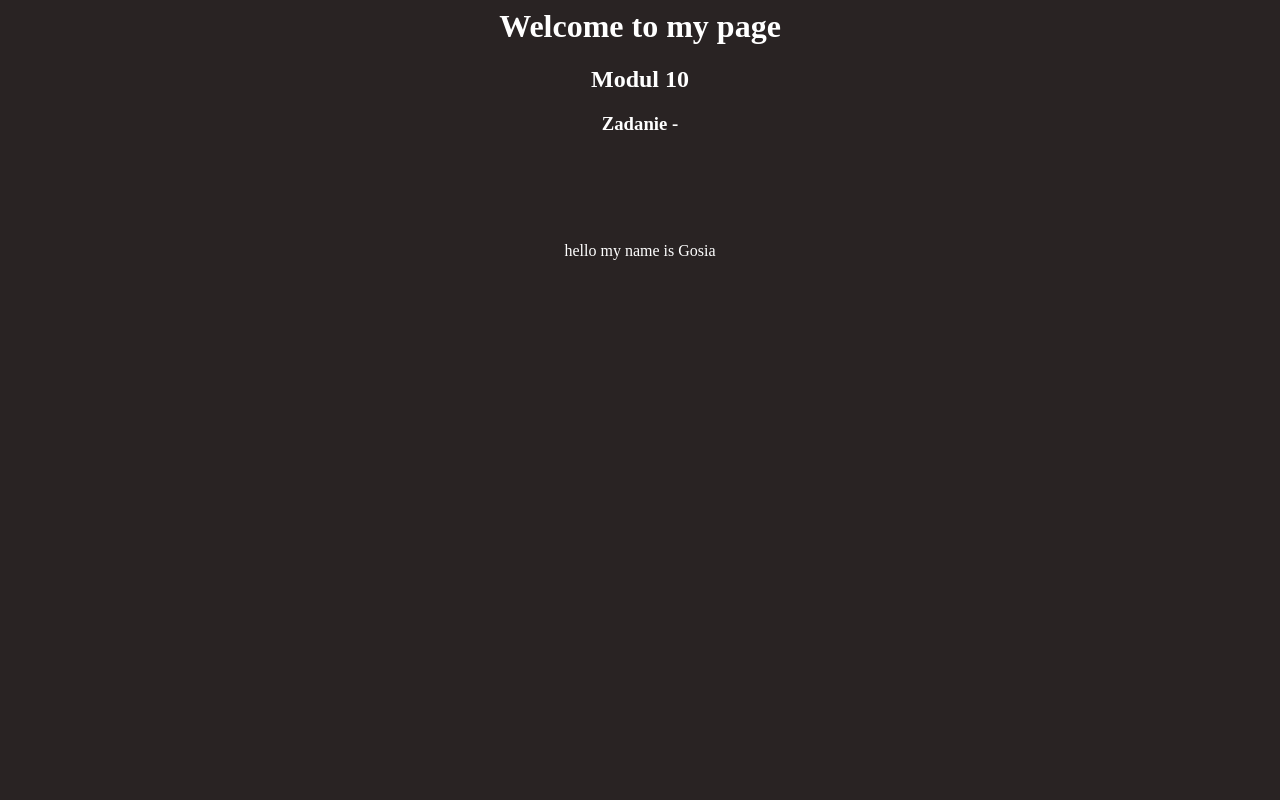
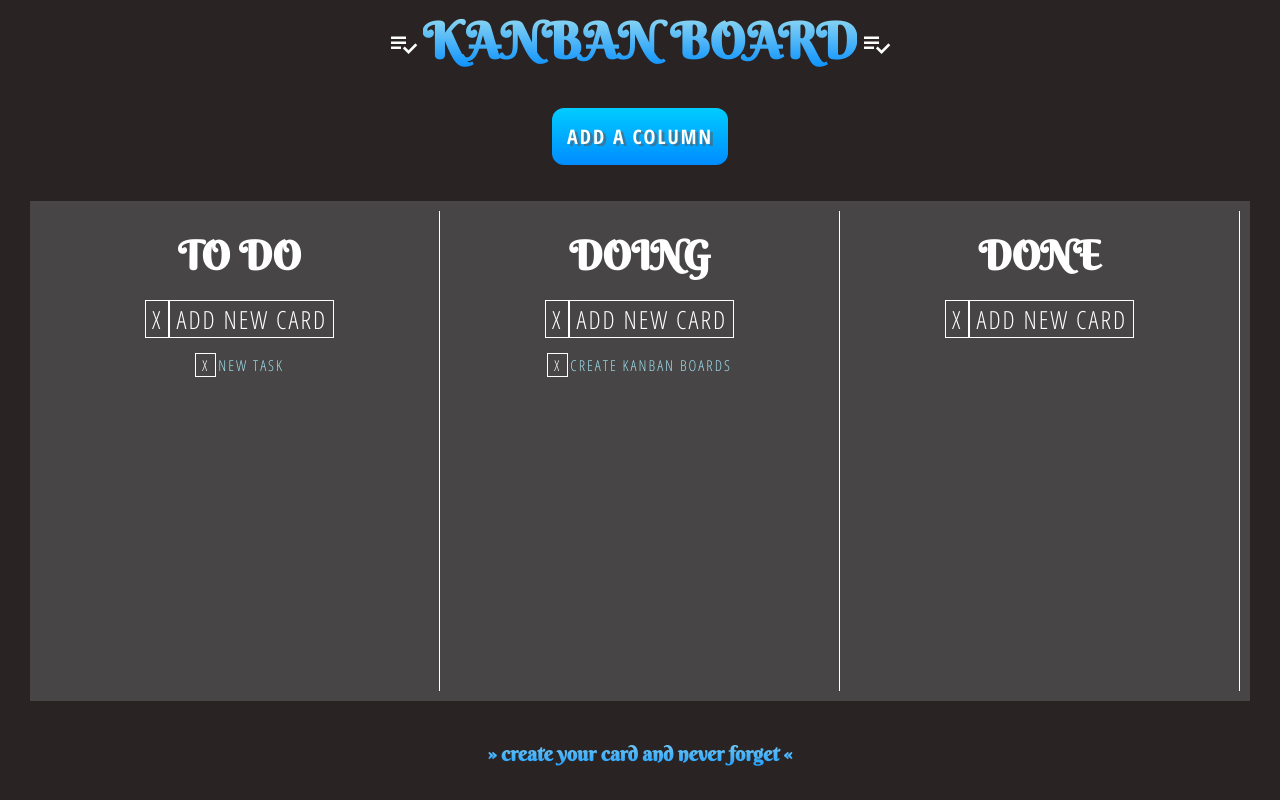
Before and after one commit to mkudlak/Modul-11, a website: page zad3/index.html in a window 1280 px wide. Drawn offline with nearby package versions, Linux system fonts and the light colour scheme.

Commit message:
Add files for exe3

```diff
--- a/zad3/index.html
+++ b/zad3/index.html
@@ -1,17 +1,40 @@
+<!DOCTYPE html>
 <html>
+
 <head>
   <meta charset="utf-8">
-      <title>Page title</title>
-      <link rel="stylesheet" href="css/style.css">
+  <title>Kanban board</title>
+  <link href="https://fonts.googleapis.com/css?family=Berkshire+Swash|Open+Sans+Condensed:300,700" rel="stylesheet">
+  <link href="https://fonts.googleapis.com/icon?family=Material+Icons" rel="stylesheet">
+  <link rel="stylesheet" href="scss/style.css">
 </head>
+
 <body>
-      <h1>Welcome to my page</h1>
-      <h2>Modul 10</h2>
-      <h3>Zadanie -    </h3>
-      <br><br><br><br>
-        <p>hello my name is Gosia </p>
 
+  <div id="board" class="board">
+    <div class="title">
+      <i class="material-icons">playlist_add_check</i>
+      <h1>Kanban board</h1>
+      <i class="material-icons">playlist_add_check</i>
+      <br>
+      <br>
+      <br>
+      <button class="create-column">Add a column</button>
+      <br>
+      <br>
+      <br>
+    </div>
+    <div class="column-container"></div>
+  </div>
+  <footer>
+    <h1> »  Create your card and Never forget   «</h1>
+  </footer>
 
+  <script src="https://code.jquery.com/jquery-3.0.0.min.js" integrity="sha256-JmvOoLtYsmqlsWxa7mDSLMwa6dZ9rrIdtrrVYRnDRH0="
+    crossorigin="anonymous"></script>
+  <script src="https://code.jquery.com/ui/1.11.4/jquery-ui.min.js" integrity="sha256-xNjb53/rY+WmG+4L6tTl9m6PpqknWZvRt0rO1SRnJzw="
+    crossorigin="anonymous"></script>
   <script type="text/javascript" src="js/scripts.js"></script>
 </body>
+
 </html>
--- a/zad3/js/scripts.js
+++ b/zad3/js/scripts.js
@@ -0,0 +1,127 @@
+$(function () {
+
+    //Generowanie ID
+    function randomString() {
+        var chars = '0123456789abcdefghiklmnopqrstuvwxyzABCDEFGHIJKLMNOPQRSTUVWXTZ';
+        var str = '';
+        for (i = 0; i < 10; i++) {
+            str += chars[Math.floor(Math.random() * chars.length)];
+        }
+        return str;
+    }
+
+    //Klasa Column
+    function Column(name) {
+        var self = this;
+
+        this.id = randomString();
+        this.name = name;
+        this.$element = createColumn();
+
+        function createColumn() {
+            var $column = $('<div>').addClass('column');
+            var $columnTitle = $('<h2>').addClass('column-title').text(self.name);
+            var $columnCardList = $('<ul>').addClass('column-card-list');
+            var $columnDelete = $('<button>').addClass('btn-delete').text('x');
+            var $columnAddCard = $('<button>').addClass('add-card').text('Add new card');
+
+            //Podpinanie zdarzeń
+            $columnDelete.click(function() {
+                self.removeColumn();
+            });
+            //Add a note after clicking on the button:
+            $columnAddCard.click(function() {
+                self.addCard(new Card(prompt("Enter the name of the card")));
+            });
+            //Konstruowanie kolumny
+            $column.append($columnTitle)
+                .append($columnDelete)
+                .append($columnAddCard)
+                .append($columnCardList);
+            return $column;//UWAGA! Element kolumny należy zwrócić! (return $column). Bez tego nie mielibyśmy odniesienia do stworzonego elementu tam, gdzie wywołujemy funkcję.
+            }
+        };
+
+    //Metoda addCard()
+    Column.prototype = {
+        addCard: function(card) {
+            this.$element.children('ul').append(card.$element);
+        },
+        //Metoda removeColumn
+        removeColumn: function() {
+            this.$element.remove();
+        }
+    };
+    //Klasa Card
+    function Card(description) {
+        var self = this;
+
+        this.id = randomString();
+        this.description = description;
+        this.$element = createCard(); //
+        //Funkcja: createCard() // CREATING THE BLOCKS
+        function createCard() {
+            var $card = $('<li>').addClass('card');
+            var $cardDescription = $('<p>').addClass('card-description').text(self.description);
+            var $cardDelete = $('<button>').addClass('btn-delete').text('x');
+        //Podpinanie zdarzeń // BINDING TO CLICK EVENT
+        $cardDelete.click(function(){
+            self.removeCard();
+        });
+        //Konstruowanie karty // COMBINING BLOCKS AND RETURNING THE CARD
+        $card.append($cardDelete)
+            .append($cardDescription);
+        return $card;
+        }
+    }
+    //Metoda dla klasy Card
+    Card.prototype = {
+        removeCard: function() {
+            this.$element.remove();
+        }
+    }
+
+    //Obiekt tablicy
+    var board = {
+        name: 'Kanban Board',
+        addColumn: function(column) {
+            this.$element.append(column.$element);
+            initSortable();
+        },
+        $element: $('#board .column-container')
+    };
+
+    //drag'n'drop
+    function initSortable() {
+        $('.column-card-list').sortable({
+            connectWith: '.column-card-list',
+            placeholder: 'card-placeholder'
+        }).disableSelection();
+    }
+
+    $('.create-column')
+        .click(function(){
+            var name = prompt('Enter a column name');
+            var column = new Column(name);
+                board.addColumn(column);
+    });
+
+    // TWORZENIE KOLUMN
+    var todoColumn = new Column('To do');
+    var doingColumn = new Column('Doing');
+    var doneColumn = new Column('Done');
+
+    // DODAWANIE KOLUMN DO TABLICY
+    board.addColumn(todoColumn);
+    board.addColumn(doingColumn);
+    board.addColumn(doneColumn);
+
+    // TWORZENIE NOWYCH EGZEMPLARZY KART
+    var card1 = new Card('New task');
+    var card2 = new Card('Create kanban boards');
+
+    // DODAWANIE KART DO KOLUMN
+    todoColumn.addCard(card1);
+    doingColumn.addCard(card2);
+
+});
--- a/zad3/scss/_helper.scss
+++ b/zad3/scss/_helper.scss
@@ -17,18 +17,7 @@
 .border {
 	border: 1px solid #345372;
 }
-.font-quick {
-font-family: 'Quicksand', sans-serif;
-}
-.font-abel {
-	font-family: 'Abel', sans-serif;
-}
-.font-josefin {
-	font-family: 'Josefin Slab', serif;
-}
-.font-cookie {
-	font-family: 'Cookie', cursive;
-}
+
 .img-height {
 	height: 500px;
 }
--- /dev/null
+++ b/zad3/scss/style.scss
@@ -0,0 +1,105 @@
+body {
+    background-color: rgb(41, 35, 35);
+    color: white;
+    text-transform: uppercase;
+    margin: 0px auto;
+    padding: 10px;
+    .title {
+        text-align: center;
+        .material-icons {
+            display: inline;
+            font-size: 30px;
+        }
+        h1 {
+            display: inline;
+            font-family: "Berkshire Swash", cursive;
+            font-size: 50px;
+            background: -webkit-linear-gradient(top, rgb(159, 224, 240), rgb(0, 140, 255));
+            -webkit-background-clip: text;
+            -webkit-text-fill-color: transparent;
+        }
+        .create-column {
+            font-size: 20px;
+            font-family: "Open Sans Condensed", sans-serif;
+            font-weight: 700;
+            letter-spacing: 2px;
+            color: white;
+            text-shadow: rgba(92, 91, 91, 0.604) 3px 2px;
+            text-align: center;
+            cursor: pointer;
+            text-transform: uppercase;
+            padding: 15px;
+            border-width: initial;
+            border-style: none;
+            border-color: initial;
+            border-image: initial;
+            border-radius: 12px;
+            background: linear-gradient(rgb(0, 204, 255), rgb(0, 140, 255));
+        }
+    }
+    .column-container {
+        background-color: rgba(92, 91, 91, 0.604);
+        text-align: center;
+        display: flex;
+        justify-content: space-around;
+        height: 60vh;
+        padding: 10px;
+        margin: 0px 20px;
+        .column {
+            display: inline-block;
+            height: 100%;
+            width: 100%;
+            border-right: 1px solid;
+            .btn-delete, .add-card {
+                font-size: 25px;
+                cursor: pointer;
+                text-transform: uppercase;
+                font-family: "Open Sans Condensed", sans-serif;
+                letter-spacing: 2px;
+                color: white;
+                border-width: 1px;
+                border-style: solid;
+                border-color: initial;
+                border-image: initial;
+                background: none;
+            }
+            h2 {
+                font-family: "Berkshire Swash", cursive;
+                font-size: 40px;
+                margin: 20px 0px;
+            }
+            ul, menu, dir {
+                list-style-type: none;
+                text-align: center;
+                cursor: pointer;
+                color: rgb(159, 224, 240);
+                font-size: 15px;
+                font-family: "Open Sans Condensed", sans-serif;
+                letter-spacing: 2px;
+                padding: 0px;
+                .btn-delete {
+                    font-size: 15px;
+                    margin-right: 2px;
+                }
+                li > p {
+                    display: inline;
+                }
+            }
+            .column:first-child {
+                border-left: 1px solid;
+            }
+        }
+
+    }
+    footer h1 {
+        text-align: center;
+        margin-top: 30px;
+        text-transform: lowercase;
+        font-family: "Berkshire Swash", cursive;
+        font-size: 20px;
+        padding: 10px;
+        background: -webkit-linear-gradient(top, rgb(159, 224, 240), rgb(0, 140, 255));
+        -webkit-background-clip: text;
+        -webkit-text-fill-color: transparent;
+    }
+}
```
Also changed, not shown: zad3/package.json (added, +16 -0 lines), zad3/css/style.css (deleted), zad3/scss/style.css (added), 3 other files. Lines whose indentation alone changed are shown as unchanged.
